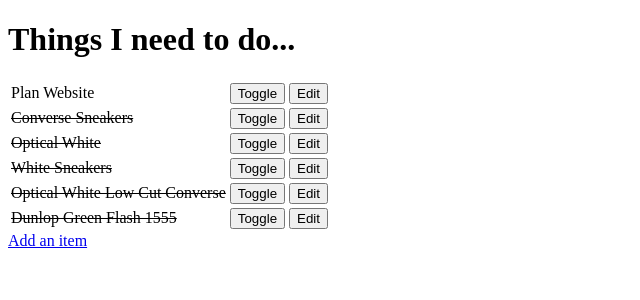
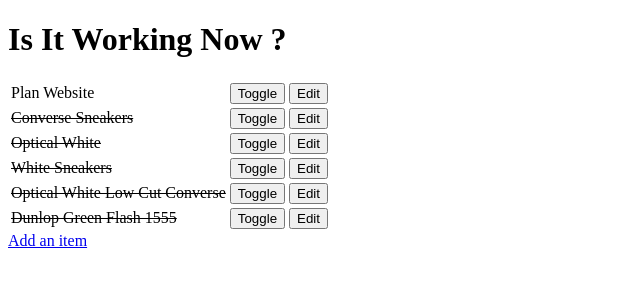
Before and after one commit to Celteire/herokudjango, a Django app: page / in a window 1280 px wide. Shown: the top 300 px of the page, without its empty margins (0-640 px from the left). Run offline with Django 3.2, Linux system fonts and the light colour scheme; data comes from the database, SQL or seed files in the repository.

Commit message:
Testing Heroku Build

```diff
--- a/todo/templates/todo_list.html
+++ b/todo/templates/todo_list.html
@@ -7,7 +7,7 @@
         <title>Document</title>
     </head>
     <body>
-        <h1>Things I need to do...</h1>
+        <h1>Is It Working Now ?</h1>
 
         <table>
 
```
